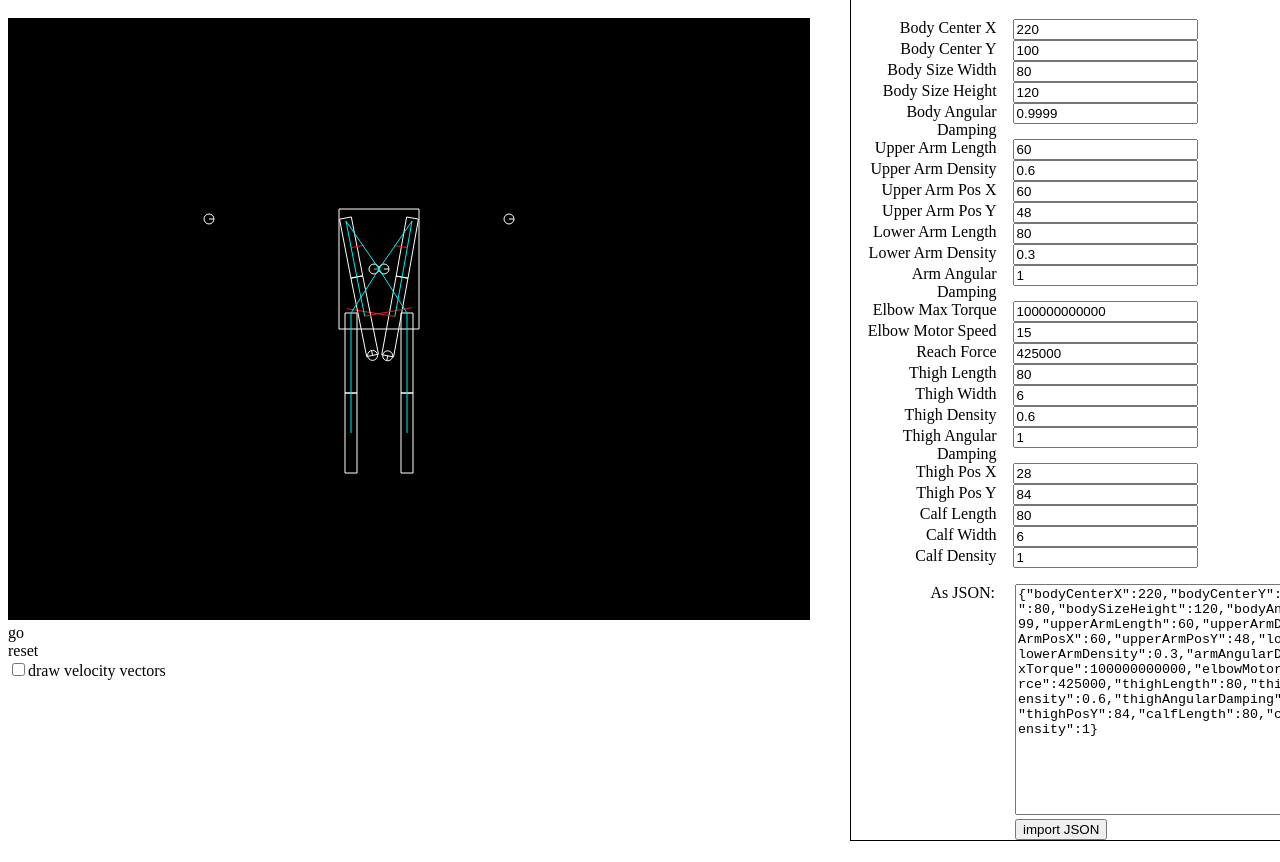
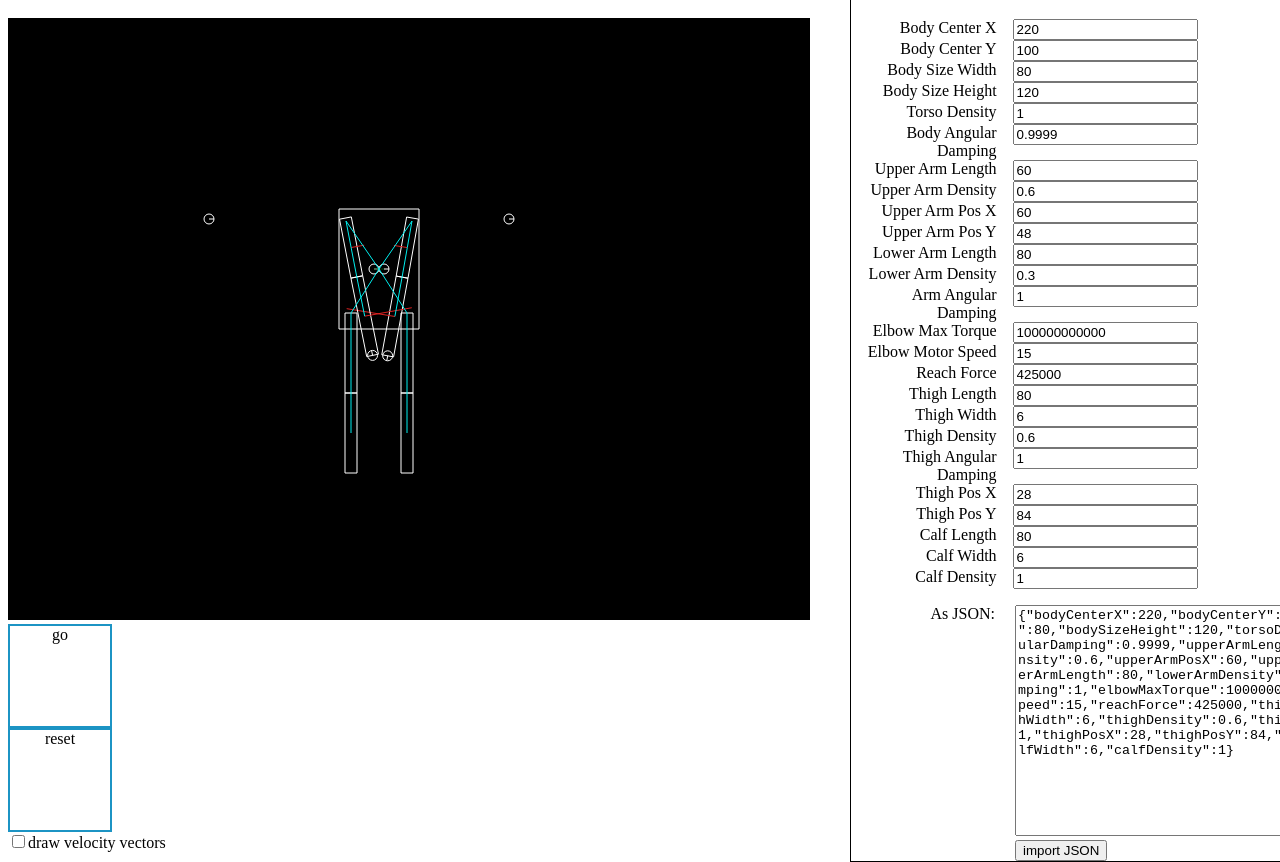
Before and after one commit to nosnickid/jsgirp, a plain HTML site: page www/index.html in a window 1280 px wide. Shown: the part 62-924 px from the top of the page. Before the commit the page ends 903 px from the top, so only its background shows below. Drawn offline with Linux system fonts and the light colour scheme.

Commit message:
Make the go/reset buttons easier to click.  Add torsoDensity to player def.

```diff
--- a/www/css/player_editor.css
+++ b/www/css/player_editor.css
@@ -22,3 +22,12 @@
     padding-right: 1em;
     vertical-align: top;
 }
+
+
+.bigButton {
+    border: 2px solid #1c94c4;
+    width: 100px;
+    height: 100px;
+    vertical-align: middle;
+    text-align: center;
+}
--- a/www/girp.js
+++ b/www/girp.js
@@ -106,7 +106,7 @@
         fixture = new b2FixtureDef();
         fixture.shape = new b2PolygonShape();
         fixture.shape.SetAsBox(this.playerDef.bodySizeWidth / 2, this.playerDef.bodySizeHeight / 2);
-        fixture.density = 1;
+        fixture.density = this.playerDef.torsoDensity;
         fixture.filter.maskBits = CATEGORY_HANDHOLD;
         fixture.filter.categoryBits = CATEGORY_PLAYER;
         body.angularDamping = this.playerDef.bodyAngularDamping;
@@ -505,6 +505,7 @@
         this.bodyCenterY = 100;
         this.bodySizeWidth = 80;
         this.bodySizeHeight = 120;
+        this.torsoDensity = 1;
 
         this.bodyAngularDamping = 0.9999;
         /* arm setup */
--- a/www/index.html
+++ b/www/index.html
@@ -112,12 +112,18 @@
             resetGame();
             draw();
         });
+
+        $('.resetAndGo').on('click', function() {
+            resetGame();
+            girp.start();
+        })
     });
+
 
 </script>
 
-<div style="cursor: pointer;" onclick="resetGame(); girp.start();">go</div>
-<div style="cursor: pointer;" onclick="resetGame(); draw()">reset</div>
+<div style="cursor: pointer;" class="resetAndGo bigButton">go</div>
+<div style="cursor: pointer;" class="bigButton" onclick="resetGame(); draw()">reset</div>
 
 <input type="checkbox" id="vel" onchange="window.d_velocityVector = this.checked;"><label for="vel">draw velocity vectors</label>
 
```
